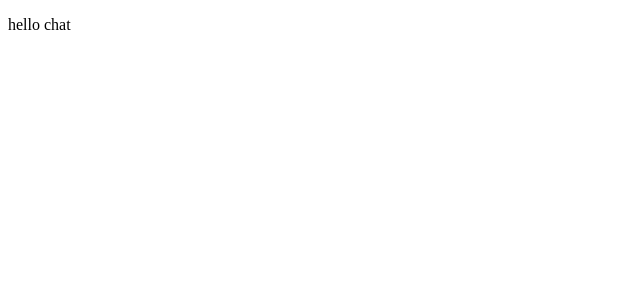
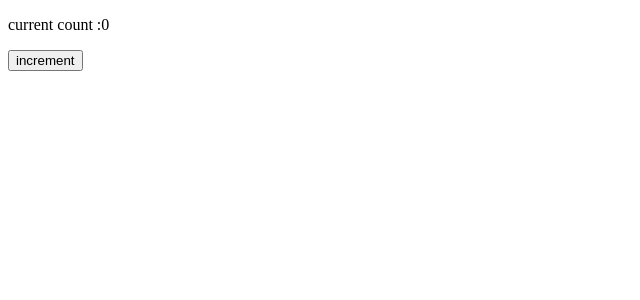
Before and after one commit to Mohammed-Abdulwahab22/RealTimeChat, a React (Vite) app: page / in a window 1280 px wide. Shown: the top 300 px of the page, without its empty margins (0-640 px from the left). Built offline with nearby package versions, Linux system fonts and the light colour scheme.

Commit message:
set up redux to manage states through the application

```diff
--- a/package.json
+++ b/package.json
@@ -10,8 +10,11 @@
     "preview": "vite preview"
   },
   "dependencies": {
+    "@reduxjs/toolkit": "^2.2.7",
     "react": "^18.3.1",
-    "react-dom": "^18.3.1"
+    "react-dom": "^18.3.1",
+    "react-redux": "^9.1.2",
+    "redux": "^5.0.1"
   },
   "devDependencies": {
     "@eslint/js": "^9.9.0",
--- a/src/App.tsx
+++ b/src/App.tsx
@@ -1,12 +1,16 @@
 import { useState } from 'react'
+import { useDispatch, UseDispatch,useSelector } from 'react-redux'
+import { increment } from './slices/counterSlice'
+import { RootState } from './app/store';
+function App() {
 
-
-function App() {
-  const [count, setCount] = useState(0)
+  const dispatch = useDispatch();
+  const count = useSelector((state:RootState) => state.counter.counter)
 
   return (
     <>
-     <p>hello chat</p>
+     <p>current count :{count}</p>
+     <button onClick={() => dispatch(increment())}>increment</button>
     </>
   )
 }
--- /dev/null
+++ b/src/app/store.tsx
@@ -0,0 +1,12 @@
+import { configureStore } from "@reduxjs/toolkit";
+import  counterReducer  from "../slices/counterSlice";
+
+const store = configureStore ({
+    reducer:{
+        counter: counterReducer,
+    }
+})
+
+export type RootState = ReturnType<typeof store.getState>;
+export type AppDispatch = typeof store.dispatch
+export default store
--- a/src/main.tsx
+++ b/src/main.tsx
@@ -1,10 +1,14 @@
 import { StrictMode } from 'react'
 import { createRoot } from 'react-dom/client'
+import { Provider } from 'react-redux'
+import store from './app/store.tsx'
 import App from './App.tsx'
 import './index.css'
 
 createRoot(document.getElementById('root')!).render(
   <StrictMode>
+    <Provider store={store}>
     <App />
+    </Provider>
   </StrictMode>,
 )
--- /dev/null
+++ b/src/slices/counterSlice.tsx
@@ -0,0 +1,28 @@
+import { createSlice } from "@reduxjs/toolkit";
+interface CounterState{
+    counter: number
+}
+
+const initialState: CounterState = {
+    counter: 0
+};
+
+const counterSlice = createSlice({
+    name: "counter",
+    initialState,
+    reducers: {
+        increment: (state) => {
+            state.counter += 1;
+        },
+        decrement: (state) => {
+            state.counter -= 1;
+        },
+        reset: (state) => {
+            state.counter = 0;
+        }
+    }
+})
+
+
+export const { increment } = counterSlice.actions;
+export default counterSlice.reducer;
```
Also changed, not shown: 1 other file (tests, documents, lock files or other folders).
